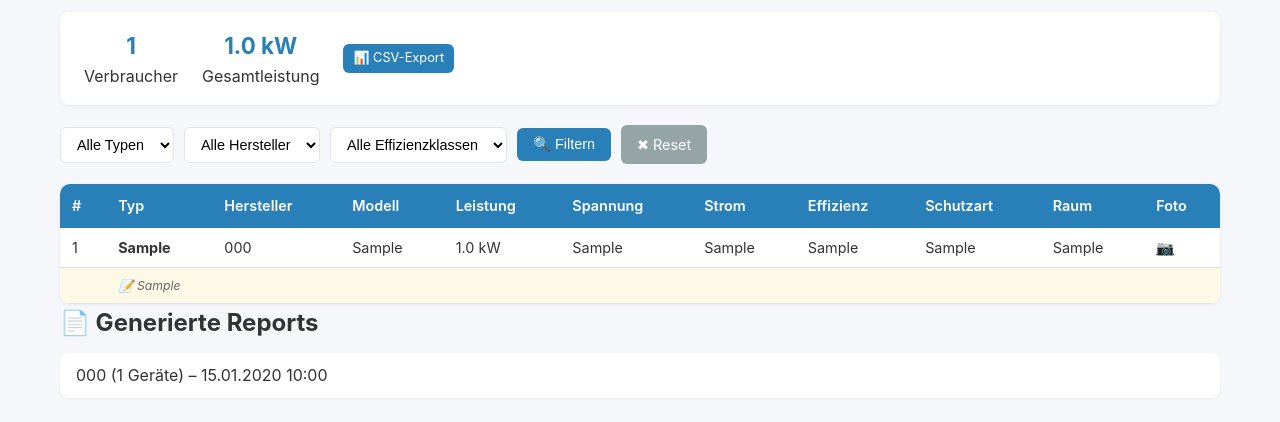
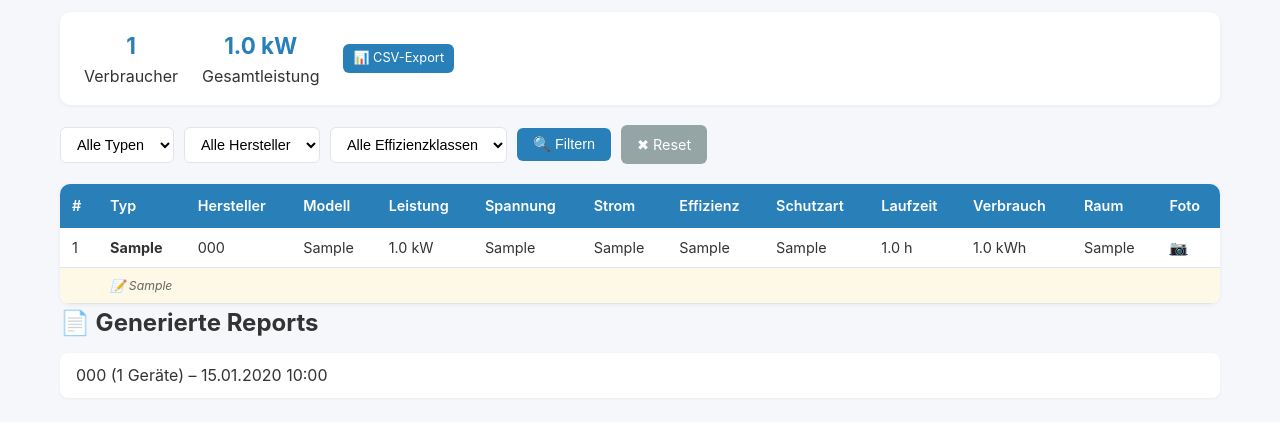
Before and after one commit to chradden/typenschild-scanner, a FastAPI app: page /standort/1 in a window 1280 px wide. Shown: the part 134-556 px from the top of the page. Run offline with FastAPI, Linux system fonts and the light colour scheme; tables that the repository leaves empty hold one stand-in row (values such as "Sample post").

Commit message:
Fix: Gesamtleistung berücksichtigt W+kW, neues Feld Laufzeit+Verbrauch
- Gesamtleistung-Bug: leistung_w wird jetzt überall in kW umgerechnet
  (Dashboard-Übersicht, Standort-Detail, Bot /status, API)
- Neue DB-Spalte: laufzeit_h (Betriebsstunden/Tag)
- Bot: Laufzeit per 'Laufzeit: 8' Text-Eingabe setzbar
- Dashboard: Spalten 'Laufzeit' und 'Verbrauch' (kW × h = kWh)
- CSV-Export um Laufzeit_h und Verbrauch_kWh erweitert

```diff
--- a/bot/handlers/export.py
+++ b/bot/handlers/export.py
@@ -63,6 +63,8 @@ async def export_command(update: Update, context: ContextTypes.DEFAULT_TYPE):
                 "Betriebsart": v.betriebsart or "",
                 "Raum": v.raum or "",
                 "Bezeichnung": v.bezeichnung or "",
+                "Laufzeit_h": v.laufzeit_h or "",
+                "Verbrauch_kWh": round((v.leistung_kw or (v.leistung_w / 1000 if v.leistung_w else 0)) * v.laufzeit_h, 2) if v.laufzeit_h else "",
                 "Notizen": v.notizen or "",
                 "Erfasst_am": v.erstellt_am.strftime("%d.%m.%Y %H:%M") if v.erstellt_am else "",
             })
--- a/db/models.py
+++ b/db/models.py
@@ -76,6 +76,9 @@ class Verbraucher(Base):
     isolationsklasse = Column(String)              # F, H, B...
     betriebsart = Column(String)                   # S1, S2, S3...
 
+    # ── Betrieb ──
+    laufzeit_h = Column(Float)                     # Tägliche Laufzeit in Stunden
+
     # ── Zusätzliche Infos ──
     raum = Column(String)                          # "Heizungsraum", "Technikzentrale"
     bezeichnung = Column(String)                   # Eigene Bezeichnung, z.B. "Zuluft-Ventilator AHU3"
--- a/web/app.py
+++ b/web/app.py
@@ -97,11 +97,18 @@ async def dashboard(request: Request, auth=Depends(auth_pruefen)):
                 .count()
             )
 
-            gesamt_kw = (
+            # Gesamtleistung: kW + W/1000 berücksichtigen
+            sum_kw = (
                 session.query(func.sum(Verbraucher.leistung_kw))
                 .filter_by(standort_id=s.id)
                 .scalar()
             ) or 0
+            sum_w = (
+                session.query(func.sum(Verbraucher.leistung_w))
+                .filter_by(standort_id=s.id)
+                .scalar()
+            ) or 0
+            gesamt_kw = sum_kw + sum_w / 1000
 
             anzahl_berichte = session.query(Bericht).filter_by(standort_id=s.id).count()
 
@@ -200,6 +207,8 @@ async def standort_detail(
                 "notizen": v.notizen or "",
                 "fotos": fotos,
                 "ki_vertrauen": v.ki_vertrauen or 0,
+                "laufzeit_h": v.laufzeit_h,
+                "verbrauch_kwh": round(kw * v.laufzeit_h, 2) if v.laufzeit_h and kw else None,
             })
 
         # Filter-Optionen
@@ -335,11 +344,17 @@ async def api_stats(standort_id: int, auth=Depends(auth_pruefen)):
     """JSON-API: Statistiken für einen Standort."""
     with get_session() as session:
         gesamt = session.query(Verbraucher).filter_by(standort_id=standort_id).count()
-        gesamt_kw = (
+        sum_kw = (
             session.query(func.sum(Verbraucher.leistung_kw))
             .filter_by(standort_id=standort_id)
             .scalar()
         ) or 0
+        sum_w = (
+            session.query(func.sum(Verbraucher.leistung_w))
+            .filter_by(standort_id=standort_id)
+            .scalar()
+        ) or 0
+        gesamt_kw = sum_kw + sum_w / 1000
 
         fotos = (
             session.query(TypschildFoto).join(Verbraucher)
--- a/web/templates/standort.html
+++ b/web/templates/standort.html
@@ -73,6 +73,8 @@
                         <th>Strom</th>
                         <th>Effizienz</th>
                         <th>Schutzart</th>
+                        <th>Laufzeit</th>
+                        <th>Verbrauch</th>
                         <th>Raum</th>
                         <th>Foto</th>
                     </tr>
@@ -99,6 +101,8 @@
                             {% else %}{{ v.effizienzklasse }}{% endif %}
                         </td>
                         <td>{{ v.schutzart }}</td>
+                        <td>{% if v.laufzeit_h %}{{ v.laufzeit_h }} h{% else %}–{% endif %}</td>
+                        <td>{% if v.verbrauch_kwh %}{{ v.verbrauch_kwh }} kWh{% else %}–{% endif %}</td>
                         <td>{{ v.raum }}</td>
                         <td>
                             {% for f in v.fotos %}
@@ -109,7 +113,7 @@
                     {% if v.notizen %}
                     <tr class="notes-row">
                         <td></td>
-                        <td colspan="10" class="notes">📝 {{ v.notizen[:200] }}</td>
+                        <td colspan="12" class="notes">📝 {{ v.notizen[:200] }}</td>
                     </tr>
                     {% endif %}
                     {% endfor %}
```
Also changed, not shown: bot/handlers/scan.py (+10 -2 lines), bot/handlers/standort.py (+8 -2 lines), 1 other file.
